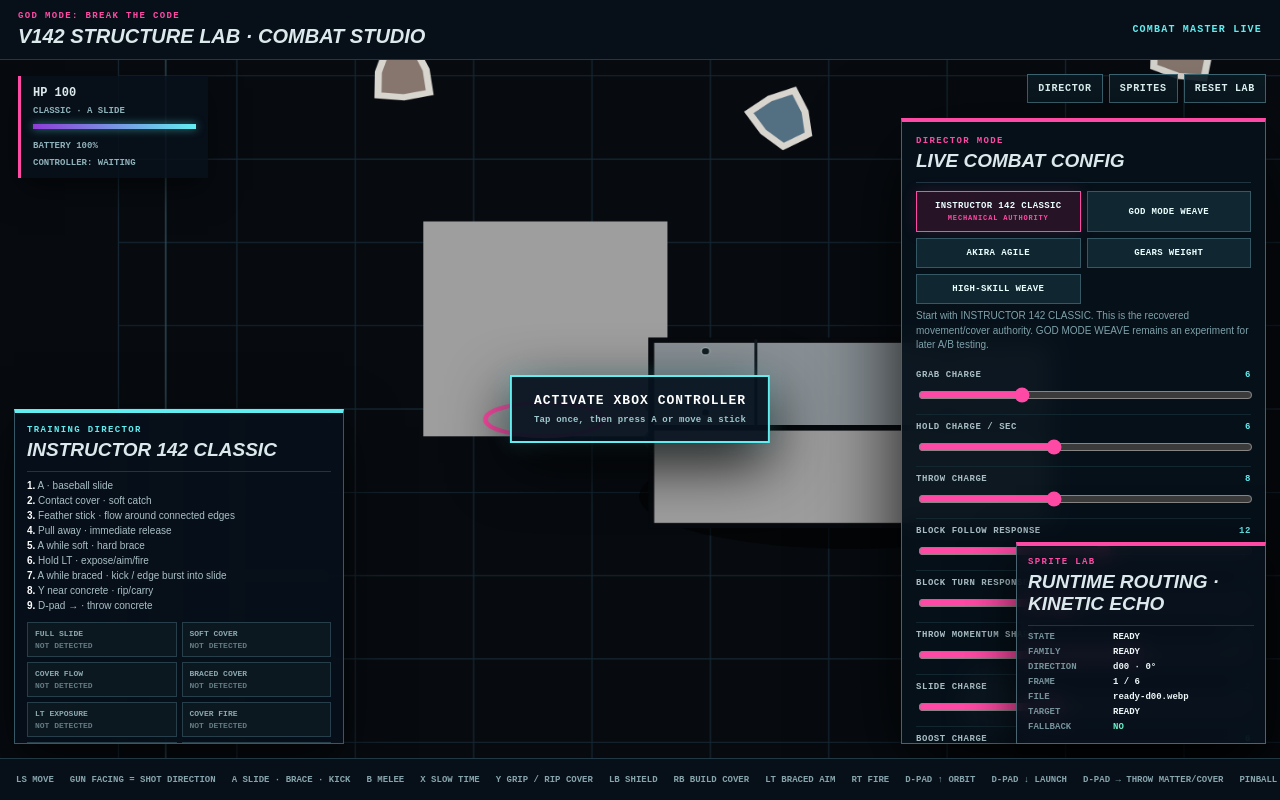
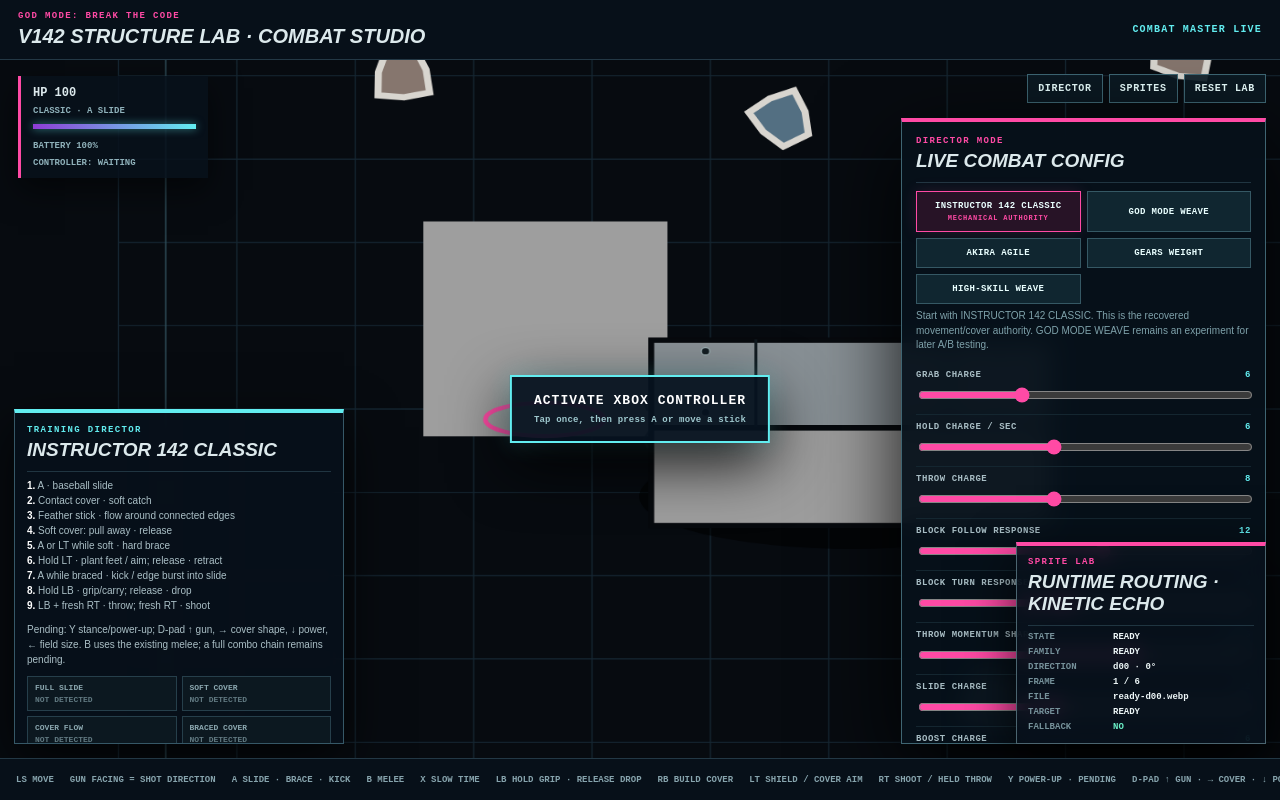
Before and after one commit to leslieadamsisrh-commits/god-mode-break-the-code2, a Next.js app: page / in a window 1280 px wide. Both pictures are taken after a click on the button "DIRECTOR". Built offline with nearby package versions, Linux system fonts and the light colour scheme.

Commit message:
Apply requested Xbox layout and mark unfinished selectors pending

```diff
--- a/app/Game.tsx
+++ b/app/Game.tsx
@@ -5,6 +5,13 @@ type Session={room:string;code?:string;token:string;slot:number};
 type Config={gripEnergy:number;holdEnergy:number;coverThrowEnergy:number;carryResponse:number;carryTurnResponse:number;carryMomentum:number;slideEnergy:number;dashEnergy:number;rechargeDelay:number;rechargeRate:number;weaveEnabled:number;moveSpeed:number;response:number;stopDrag:number;slideDrag:number;dashSpeed:number;dashDuration:number;doubleTapWindow:number;slideSpeed:number;slideDuration:number;slideSustain:number;slideSteer:number;slideSteerAngle:number;slideSteerResponse:number;slideBrake:number;slideCancelSpeed:number;shotCadence:number;shotSpread:number;shotDamage:number;shotSpeed:number;throwForce:number;pinballSpeed:number;pinballDuration:number;maxHealth:number;spriteScale:number;cameraZoom:number};
 const DEFAULT:Config={gripEnergy:6,holdEnergy:6,coverThrowEnergy:8,carryResponse:12,carryTurnResponse:9,carryMomentum:.65,slideEnergy:12,dashEnergy:6,rechargeDelay:1.1,rechargeRate:9,weaveEnabled:0,moveSpeed:222.7,response:13,stopDrag:.002,slideDrag:.12,dashSpeed:410,dashDuration:.16,doubleTapWindow:.28,slideSpeed:599.269125,slideDuration:.63,slideSustain:360,slideSteer:7.5,slideSteerAngle:.62,slideSteerResponse:7,slideBrake:9.5,slideCancelSpeed:150,shotCadence:.48,shotSpread:.04,shotDamage:10,shotSpeed:820,throwForce:720,pinballSpeed:830,pinballDuration:.5,maxHealth:100,spriteScale:.82,cameraZoom:1.85};
 const EMPTY:any={x:0,y:0,aim:0,fire:false,shield:false,coverAim:false,slide:false,melee:false,heavy:false,grip:false,throwMatter:false,cover:false,orbit:false,launchOrbit:false,pinball:false,slow:false};
+function readController(pad:any,i:any){
+ const down=(n:number)=>!!(pad.buttons[n]?.pressed||pad.buttons[n]?.value>.25),dz=(v:number)=>Math.abs(v)<.18?0:v;
+ i.x=dz(pad.axes[0]||0);i.y=dz(pad.axes[1]||0);const rx=dz(pad.axes[2]||0),ry=dz(pad.axes[3]||0);if(rx||ry)i.aim=Math.atan2(ry,rx);
+ i.slide||=down(0);i.melee||=down(1);i.slow||=down(2);i.grip||=down(4);i.cover||=down(5);i.shield||=down(6);i.coverAim||=down(6);i.fire||=down(7);
+ // Y and D-pad selectors are reserved: do not trigger their former combat actions.
+ return i;
+}
 const keyAction:Record<string,string>={ShiftLeft:"slide",ShiftRight:"slide",KeyF:"melee",KeyC:"heavy",KeyQ:"grip",KeyR:"throwMatter",KeyB:"cover",KeyO:"orbit",KeyP:"launchOrbit",Space:"pinball",KeyX:"slow"};
 const jade=new Map<string,HTMLImageElement>();
 type EchoFrame={x:number;y:number;angle:number;family:string;dir:number;frame:number;life:number;maxLife:number;speed:number};
@@ -46,20 +53,8 @@ export default function Game(){
  },[]);
  useEffect(()=>{const kd=(e:KeyboardEvent)=>{if(/INPUT|TEXTAREA|SELECT/.test((e.target as HTMLElement)?.tagName))return;if(["Space","ShiftLeft","ShiftRight"].includes(e.code))e.preventDefault();if(!keys.current[e.code])edges.current[e.code]=true;keys.current[e.code]=true},ku=(e:KeyboardEvent)=>keys.current[e.code]=false;addEventListener("keydown",kd);addEventListener("keyup",ku);return()=>{removeEventListener("keydown",kd);removeEventListener("keyup",ku)}},[]);
  useEffect(()=>{let dead=false;const poll=async()=>{if(dead)return;const s=session.current;if(s)try{const u=new URL("/api/game",location.origin);u.searchParams.set("room",s.room);u.searchParams.set("token",s.token);const r=await fetch(u,{cache:"no-store"}),v=await r.json();if(r.ok)accept(v);else if(r.status===404&&v.error==="ROOM_NOT_FOUND"){session.current=null;sessionStorage.removeItem("god_mode_studio_session");started.current=false;seq.current=0;snapshots.length=0;cameraState.ready=false;await create()}}catch{}setTimeout(poll,80)};poll();return()=>{dead=true}},[accept,create]);
- useEffect(()=>{let pending=false;const timer=setInterval(async()=>{const s=session.current,g=state.current;if(!s||!g||pending)return;pending=true;const p=g.players[0],i:any={...EMPTY};i.x=(keys.current.KeyD?1:0)-(keys.current.KeyA?1:0);i.y=(keys.current.KeyS?1:0)-(keys.current.KeyW?1:0);i.aim=Math.atan2(mouse.current.y-p.y,mouse.current.x-p.x);i.fire=mouse.current.down;i.shield=!!keys.current.KeyE;i.coverAim=!!keys.current.KeyZ;for(const[k,a]of Object.entries(keyAction))i[a]=!!edges.current[k];edges.current={};
-  try{const pad=[...navigator.getGamepads()].find(Boolean) as Gamepad|undefined;if(pad){i.aim=p.aim;const dz=(v:number)=>Math.abs(v)<.18?0:v;i.x=dz(pad.axes[0]||0);i.y=dz(pad.axes[1]||0);const rx=dz(pad.axes[2]||0),ry=dz(pad.axes[3]||0);if(rx||ry)i.aim=Math.atan2(ry,rx);i.slide||=pad.buttons[0]?.pressed;/* A = slide / vault / cover movement */
-i.melee||=pad.buttons[1]?.pressed;/* B = melee / interact — V142 authority */
-i.slow||=pad.buttons[2]?.pressed;/* X = Slow Time */
-i.grip||=pad.buttons[3]?.pressed;/* Y temporarily keeps Grip until weapon wheel is restored */
-i.shield||=pad.buttons[4]?.pressed;/* LB = shield */
-i.cover||=pad.buttons[5]?.pressed;/* RB = create cover */
-i.coverAim||=pad.buttons[6]?.pressed;/* LT = braced exposure / aim */
-i.fire||=pad.buttons[7]?.pressed;/* RT = fire */
-i.orbit||=pad.buttons[12]?.pressed;
-i.launchOrbit||=pad.buttons[13]?.pressed;
-i.heavy||=pad.buttons[14]?.pressed;
-i.throwMatter||=pad.buttons[15]?.pressed;
-/* Pinball intentionally has no controller binding until its certified V142 slot is recovered. */}}catch{}
+ useEffect(()=>{let pending=false;const timer=setInterval(async()=>{const s=session.current,g=state.current;if(!s||!g||pending)return;pending=true;const p=g.players[0],i:any={...EMPTY};i.x=(keys.current.KeyD?1:0)-(keys.current.KeyA?1:0);i.y=(keys.current.KeyS?1:0)-(keys.current.KeyW?1:0);i.aim=Math.atan2(mouse.current.y-p.y,mouse.current.x-p.x);i.fire=mouse.current.down;i.shield=!!keys.current.KeyE;i.coverAim=!!keys.current.KeyZ;for(const[k,a]of Object.entries(keyAction))i[a]=!!edges.current[k];edges.current={};i.grip=!!keys.current.KeyQ;
+  try{const pad=[...navigator.getGamepads()].find(Boolean) as Gamepad|undefined;if(pad){i.aim=p.aim;readController(pad,i)}}catch{}
   try{accept(await post({action:"input",...s,seq:++seq.current,input:i}))}catch{}finally{pending=false}
  },33);return()=>clearInterval(timer)},[accept,post]);
  useEffect(()=>{let id=0;const loop=()=>{draw(canvas.current,state.current,lastAccept.current,mouse.current,keys.current);id=requestAnimationFrame(loop)};id=requestAnimationFrame(loop);return()=>cancelAnimationFrame(id)},[]);
@@ -100,14 +95,14 @@ i.throwMatter||=pad.buttons[15]?.pressed;
    {padGate&&<button className="controllerGate" onClick={activateController}>ACTIVATE XBOX CONTROLLER<small>Tap once, then press A or move a stick</small></button>}
    <div className="toolbar"><button onClick={()=>setDirector(v=>!v)}>DIRECTOR</button><button onClick={()=>setSpritePanel(v=>!v)}>SPRITES</button><button onClick={reset}>RESET LAB</button></div>
    {director&&<aside className="trainingDirector"><div className="panelTitle"><span>TRAINING DIRECTOR</span><b>{config.weaveEnabled<.5?"INSTRUCTOR 142 CLASSIC":"GOD MODE WEAVE TEST"}</b></div>
-    <p>{config.weaveEnabled<.5?<><strong>1.</strong> A · baseball slide<br/><strong>2.</strong> Contact cover · soft catch<br/><strong>3.</strong> Feather stick · flow around connected edges<br/><strong>4.</strong> Pull away · immediate release<br/><strong>5.</strong> A while soft · hard brace<br/><strong>6.</strong> Hold LT · expose/aim/fire<br/><strong>7.</strong> A while braced · kick / edge burst into slide<br/><strong>8.</strong> Y near concrete · rip/carry<br/><strong>9.</strong> D-pad → · throw concrete</>:<><strong>1.</strong> Tap A once · upright boost<br/><strong>2.</strong> Double-tap A · full slide<br/><strong>3.</strong> Hold forward · sustain<br/><strong>4.</strong> Lean 20–30° · curve<br/><strong>5.</strong> Pull opposite · brake<br/><strong>6.</strong> Touch cover · soft attach<br/><strong>7.</strong> Tap A again · brace<br/><strong>8.</strong> Hold LT · expose/aim/fire</>}</p>
-    <div className="testGrid">{tests.map(([name])=>{const pass=!!testPass[name];return <div key={name} className={pass?"pass":""}><span>{name}</span><b>{pass?"PASS":"NOT DETECTED"}</b></div>})}</div><button className="resetTests" onClick={()=>setTestPass({})}>RESET TESTS</button>
+    <p>{config.weaveEnabled<.5?<><strong>1.</strong> A · baseball slide<br/><strong>2.</strong> Contact cover · soft catch<br/><strong>3.</strong> Feather stick · flow around connected edges<br/><strong>4.</strong> Soft cover: pull away · release<br/><strong>5.</strong> A or LT while soft · hard brace<br/><strong>6.</strong> Hold LT · plant feet / aim; release · retract<br/><strong>7.</strong> A while braced · kick / edge burst into slide<br/><strong>8.</strong> Hold LB · grip/carry; release · drop<br/><strong>9.</strong> LB + fresh RT · throw; fresh RT · shoot</>:<><strong>1.</strong> Tap A once · upright boost<br/><strong>2.</strong> Double-tap A · full slide<br/><strong>3.</strong> Hold forward · sustain<br/><strong>4.</strong> Lean 20–30° · curve<br/><strong>5.</strong> Pull opposite · brake<br/><strong>6.</strong> Touch cover · soft attach<br/><strong>7.</strong> Tap A again · brace<br/><strong>8.</strong> Hold LT · plant feet / aim; release · retract</>}</p>
+    <p>Pending: Y stance/power-up; D-pad ↑ gun, → cover shape, ↓ power, ← field size. B uses the existing melee; a full combo chain remains pending.</p><div className="testGrid">{tests.map(([name])=>{const pass=!!testPass[name];return <div key={name} className={pass?"pass":""}><span>{name}</span><b>{pass?"PASS":"NOT DETECTED"}</b></div>})}</div><button className="resetTests" onClick={()=>setTestPass({})}>RESET TESTS</button>
    </aside>}
    {director&&<aside className="spriteLab"><div className="panelTitle"><span>SPRITE LAB</span><b>RUNTIME ROUTING · KINETIC ECHO</b></div>{(()=>{const info=spriteLabInfo(hud);return <dl><dt>STATE</dt><dd>{info.state}</dd><dt>FAMILY</dt><dd>{info.family.toUpperCase()}</dd><dt>DIRECTION</dt><dd>d{String(info.dir).padStart(2,"0")} · {info.angleDeg}°</dd><dt>FRAME</dt><dd>{info.frame} / {info.total}</dd><dt>FILE</dt><dd>{info.file}</dd><dt>TARGET</dt><dd>{info.expected}</dd><dt>FALLBACK</dt><dd className={info.fallback?"warn":"ok"}>{info.fallback?"YES — ART MISSING":"NO"}</dd></dl>})()}</aside>}
    {director&&<Director cfg={config} patch={patch} applyPreset={applyMovementPreset} save={save} load={load} note={note}/>}
    {spritePanel&&<SpriteInspector s={hud}/>}
   </div>
-  <footer><span>LS MOVE</span><span>GUN FACING = SHOT DIRECTION</span><span>{config.weaveEnabled<.5?"A SLIDE · BRACE · KICK":"A TAP BOOST · DOUBLE-TAP SLIDE"}</span><span>B MELEE</span><span>X SLOW TIME</span><span>Y GRIP / RIP COVER</span><span>LB SHIELD</span><span>RB BUILD COVER</span><span>LT BRACED AIM</span><span>RT FIRE</span><span>D-PAD ↑ ORBIT</span><span>D-PAD ↓ LAUNCH</span><span>D-PAD → THROW MATTER/COVER</span><span>PINBALL · UNBOUND</span></footer>
+  <footer><span>LS MOVE</span><span>GUN FACING = SHOT DIRECTION</span><span>{config.weaveEnabled<.5?"A SLIDE · BRACE · KICK":"A TAP BOOST · DOUBLE-TAP SLIDE"}</span><span>B MELEE</span><span>X SLOW TIME</span><span>LB HOLD GRIP · RELEASE DROP</span><span>RB BUILD COVER</span><span>LT SHIELD / COVER AIM</span><span>RT SHOOT / HELD THROW</span><span>Y POWER-UP · PENDING</span><span>D-PAD ↑ GUN · → COVER · ↓ POWER · ← FIELD · SELECTORS PENDING</span><span>PINBALL · UNBOUND</span></footer>
  </main>
 }
 const MOVEMENT_PRESETS:Record<string,Partial<Config>>={
@@ -132,7 +127,7 @@ function spriteFacing(p:any,family:string,speed:number){
  return family==="run"&&speed>55?Math.atan2(p.vy,p.vx):(p.gunFacing??p.aim??0);
 }
 function spriteRegistration(family:string){return{groundAnchor:{x:.5,y:family==="cover"?.86:.88}}}
-function SpriteInspector({s}:{s:any}){const p=s?.players?.[0]||{},speed=Math.hypot(p.vx||0,p.vy||0),family=p.coverId?"cover":p.slide>0||p.pinball>0||p.knock>.32||p.exit?"slide":p.brake>0?"ready":speed>34?"run":"ready",angle=spriteFacing(p,family,speed),dir=((Math.round(angle/(Math.PI*2)*24)%24)+24)%24,state=p.gripCoverId?"PSYCHIC CARRY":p.gripId?"MATTER GRIP":p.exit?"EDGE-DASH":p.coverId?(p.coverMode==="soft"?"SOFT COVER":p.input?.coverAim?(p.peekEdge?"BRACED CORNER AIM":"BRACED AIM"):"BRACED"):p.brake>0?"KINETIC BRAKE":p.slide>0?"SLIDE":p.dash>0?"BOOST DASH":family.toUpperCase();return <aside className="spritePanel"><div className="panelTitle"><span>SPRITE WORKSHOP</span><b>RUNTIME INSPECTOR</b></div><dl><dt>STATE</dt><dd>{state}</dd><dt>DIRECTION</dt><dd>d{String(dir).padStart(2,"0")} · {Math.round(dir*15)}°</dd><dt>SPRITE</dt><dd>{family}-d{String(dir).padStart(2,"0")}.webp</dd><dt>SPEED</dt><dd>{Math.round(speed)}</dd><dt>COVER</dt><dd>{p.coverId||"FREE"}</dd><dt>STATUS</dt><dd>{p.gripCoverId?"GRIP POSE FALLBACK":"APPROVED RUNTIME"}</dd></dl><p>Slide to catch soft cover; point away to walk off. A locks hard brace. LT exposes; release LT to retract. A + left stick kicks away. Y grips the attached block; D-pad Right throws.</p></aside>}
+function SpriteInspector({s}:{s:any}){const p=s?.players?.[0]||{},speed=Math.hypot(p.vx||0,p.vy||0),family=p.coverId?"cover":p.slide>0||p.pinball>0||p.knock>.32||p.exit?"slide":p.brake>0?"ready":speed>34?"run":"ready",angle=spriteFacing(p,family,speed),dir=((Math.round(angle/(Math.PI*2)*24)%24)+24)%24,state=p.gripCoverId?"PSYCHIC CARRY":p.gripId?"MATTER GRIP":p.exit?"EDGE-DASH":p.coverId?(p.coverMode==="soft"?"SOFT COVER":p.input?.coverAim?(p.peekEdge?"BRACED CORNER AIM":"BRACED AIM"):"BRACED"):p.brake>0?"KINETIC BRAKE":p.slide>0?"SLIDE":p.dash>0?"BOOST DASH":family.toUpperCase();return <aside className="spritePanel"><div className="panelTitle"><span>SPRITE WORKSHOP</span><b>RUNTIME INSPECTOR</b></div><dl><dt>STATE</dt><dd>{state}</dd><dt>DIRECTION</dt><dd>d{String(dir).padStart(2,"0")} · {Math.round(dir*15)}°</dd><dt>SPRITE</dt><dd>{family}-d{String(dir).padStart(2,"0")}.webp</dd><dt>SPEED</dt><dd>{Math.round(speed)}</dd><dt>COVER</dt><dd>{p.coverId||"FREE"}</dd><dt>STATUS</dt><dd>{p.gripCoverId?"GRIP POSE FALLBACK":"APPROVED RUNTIME"}</dd></dl><p>Slide to catch soft cover; point away to walk off. A locks hard brace. LT plants feet and exposes; release LT retracts while staying braced. A + left stick kicks away. Hold LB grips the attached block; release drops it. RT while holding throws. Release RT before shooting again.</p></aside>}
 function spriteLabInfo(s:any){const p=s?.players?.[0]||{},speed=Math.hypot(p.vx||0,p.vy||0);
  let state="READY",family="ready",fallback=false,expected="READY";
  if(p.gripCoverId){state="PSYCHIC_CARRY";family=speed>34?"run":"ready";expected="GRIP_CARRY";fallback=true}
```
